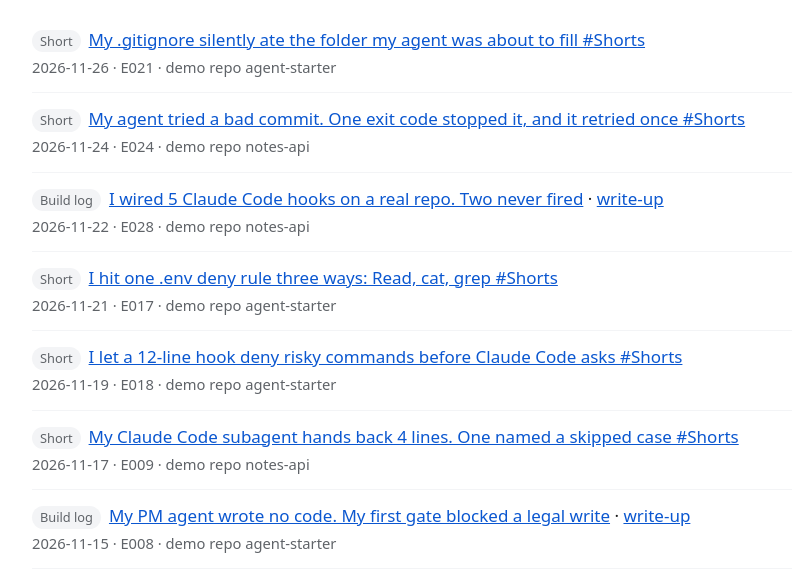
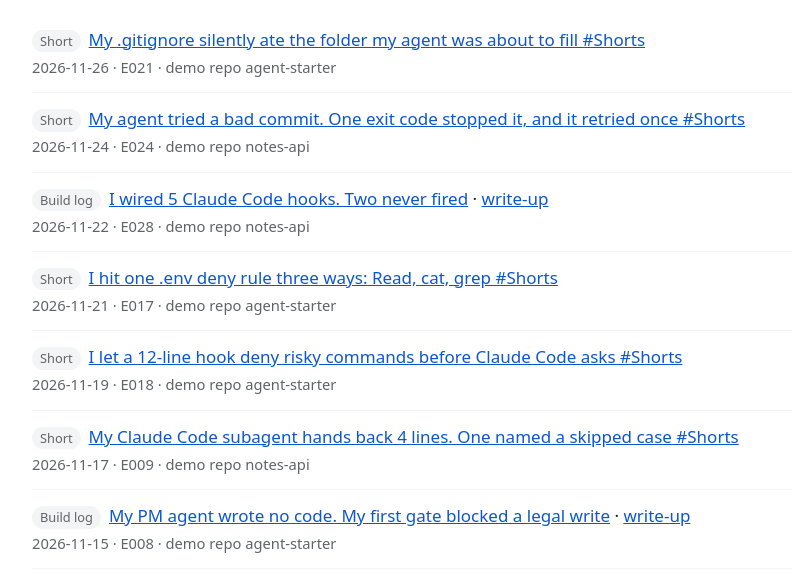
Before and after one commit to agentshipped/agentshipped.github.io, a plain HTML site: page videos/index.html in a window 1280 px wide. Shown: the part 192-772 px from the top of the page, without its empty margins (228-1028 px from the left). Drawn offline with Linux system fonts and the light colour scheme.

Commit message:
Video list: E028's current title

```diff
--- a/videos/index.html
+++ b/videos/index.html
@@ -34,7 +34,7 @@
 <ul class="videos">
 <li><span class="tag">Short</span><a href="E021.html">My .gitignore silently ate the folder my agent was about to fill #Shorts</a><br><span class="meta">2026-11-26 · E021 · demo repo agent-starter</span></li>
 <li><span class="tag">Short</span><a href="E024.html">My agent tried a bad commit. One exit code stopped it, and it retried once #Shorts</a><br><span class="meta">2026-11-24 · E024 · demo repo notes-api</span></li>
-<li><span class="tag">Build log</span><a href="E028.html">I wired 5 Claude Code hooks on a real repo. Two never fired</a> · <a href="https://dev.to/agentshipped/claude-code-hooks-i-wired-5-and-2-never-fired-4ejp">write-up</a><br><span class="meta">2026-11-22 · E028 · demo repo notes-api</span></li>
+<li><span class="tag">Build log</span><a href="E028.html">I wired 5 Claude Code hooks. Two never fired</a> · <a href="https://dev.to/agentshipped/claude-code-hooks-i-wired-5-and-2-never-fired-4ejp">write-up</a><br><span class="meta">2026-11-22 · E028 · demo repo notes-api</span></li>
 <li><span class="tag">Short</span><a href="E017.html">I hit one .env deny rule three ways: Read, cat, grep #Shorts</a><br><span class="meta">2026-11-21 · E017 · demo repo agent-starter</span></li>
 <li><span class="tag">Short</span><a href="E018.html">I let a 12-line hook deny risky commands before Claude Code asks #Shorts</a><br><span class="meta">2026-11-19 · E018 · demo repo agent-starter</span></li>
 <li><span class="tag">Short</span><a href="E009.html">My Claude Code subagent hands back 4 lines. One named a skipped case #Shorts</a><br><span class="meta">2026-11-17 · E009 · demo repo notes-api</span></li>
```
